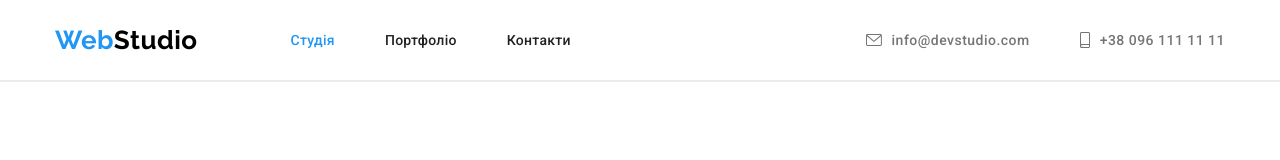
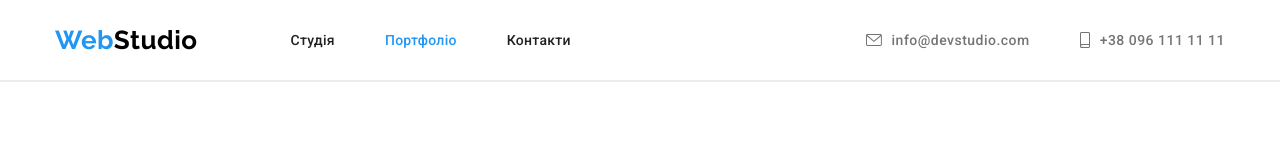
Before and after one commit to simplyNastya/goit-markup-hw-04, a plain HTML site: page portfolio.html in a window 1280 px wide. Shown: the top 160 px of the page. Drawn offline with nearby package versions, Linux system fonts and the light colour scheme.

Commit message:
CSS
Fixed current page

```diff
--- a/portfolio.html
+++ b/portfolio.html
@@ -20,8 +20,8 @@
             <a href="./index.html" class="logo link">Web<span class="logo-top">Studio</span></a>
             <nav>
                 <ul class="list nav-item">
-                    <li class="item"><a href="./index.html" class="nav link current">Студія</a></li>
-                    <li class="item"><a href="./portfolio.html" class="nav link">Портфоліо</a></li>
+                    <li class="item"><a href="./index.html" class="nav link">Студія</a></li>
+                    <li class="item"><a href="./portfolio.html" class="nav link current">Портфоліо</a></li>
                     <li class="item"><a href="#" class="nav link">Контакти</a></li>
                 </ul>
             </nav>
```
